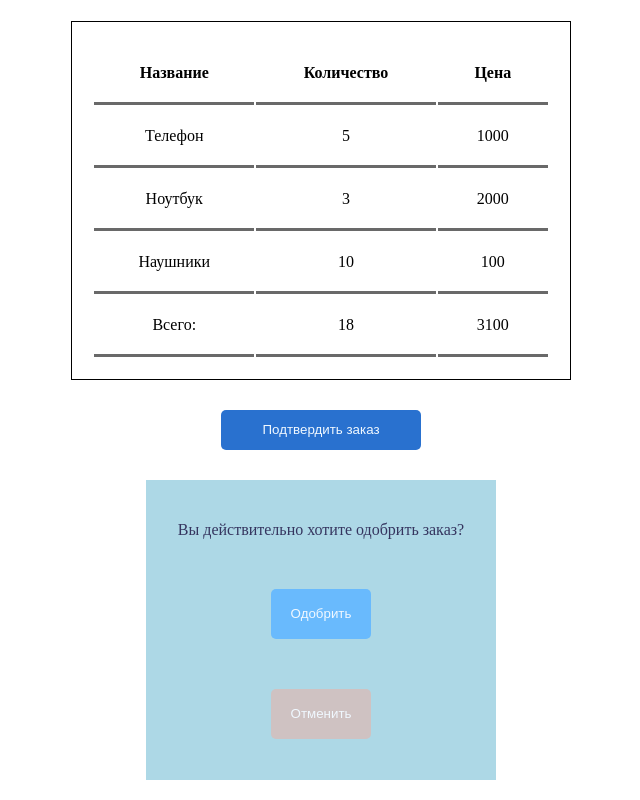
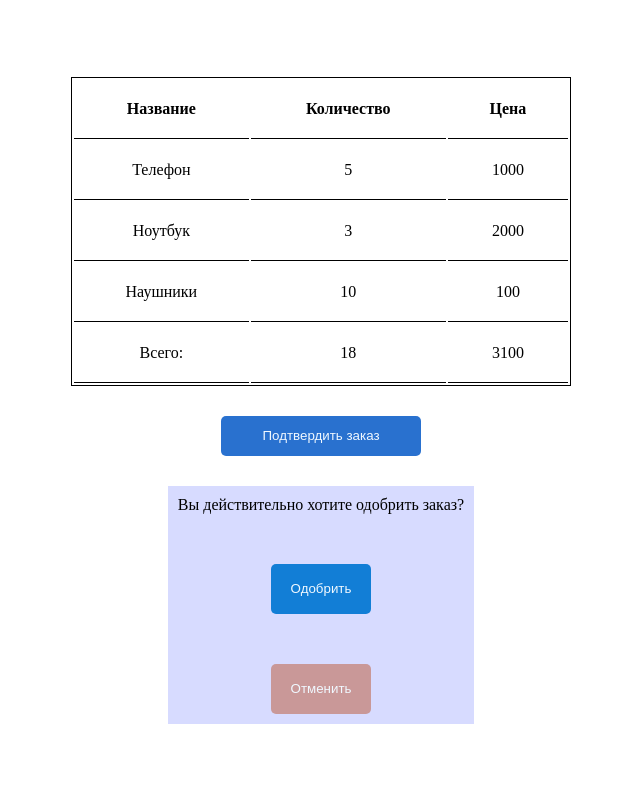
Before and after one commit to Vasilsa1109/ITStepProjectWeb, a plain HTML site: page index.html in a window 1280 px wide. Both pictures are taken after a click on the button "Подтвердить заказ". Shown: the whole page, without its empty margins (319-959 px from the left). Drawn offline with Linux system fonts and the light colour scheme.

Commit message:
Update style.css

```diff
--- a/style.css
+++ b/style.css
@@ -1,37 +1,53 @@
 html, body{
     width: 100%;
     height: 100%;
-display : flex;
-justify-content : center;
-align-items : center;
-flex-direction : column;
+    display : flex;
+    justify-content : center;
+    align-items : center;
+    flex-direction : column;
     gap : 30px;
 }
-
+.fon{
+    width: 100%;
+    height: 100%;
+    display : flex;
+    justify-content : center;
+    align-items : center;
+    flex-direction : column;
+    position: fixed;
+}
+.fon.pushed{
+    opacity: 0%;
+}
+.container{
+    padding: 10px;
+    display : flex;
+    justify-content : center;
+    align-items : center;
+    flex-direction : column;
+    gap: 50px;
+    background-color: rgb(215, 219, 255);
+}
 table{
-    padding: 20px;
-    border: black solid 1px;
+    border: solid 1px black;
     width: 500px;
 }
-th{
-    padding: 20px;
-    border-bottom: rgb(105, 105, 105) solid 3px;
-}
-td{
-    padding: 20px;
-    border-bottom: rgb(105, 105, 105) solid 3px;
-    text-align: center;
-}
-
 button{
     background-color: #2971cf;
     color: aliceblue;
     border: none;
     border-radius: 5px;
 }
-
+th{
+    padding: 20px;
+    border-bottom: solid 1px black;
+}
+td{
+    padding: 20px;
+    text-align: center;
+    border-bottom: solid 1px black;
+}
 table{
-    padding: 20px;
     border: black solid 1px;
     width: 500px;
 }
@@ -42,26 +58,20 @@ table.no{
     background-color: rgb(255, 114, 114);
 }
 
-.container{
-    width: 350px;
-    height: 300px;
-    background-color: lightblue;
-    display: flex;
-    justify-content: center;
-    flex-direction: column;
-    align-items: center;
-    gap: 50px;
-    color: rgb(53, 53, 95);
-}
 .b1{
-    background-color: #69bafd;
+    background-color: #127ed6;
     color: aliceblue;
     width: 100px;
     height: 50px;
 }
 .b2{
-    background-color: #cfc2c2;
+    background-color: #c99898;
     color: aliceblue;
     width: 100px;
     height: 50px;
 }
+
+button{
+    width: 200px;
+    height: 50px;
+}
```
